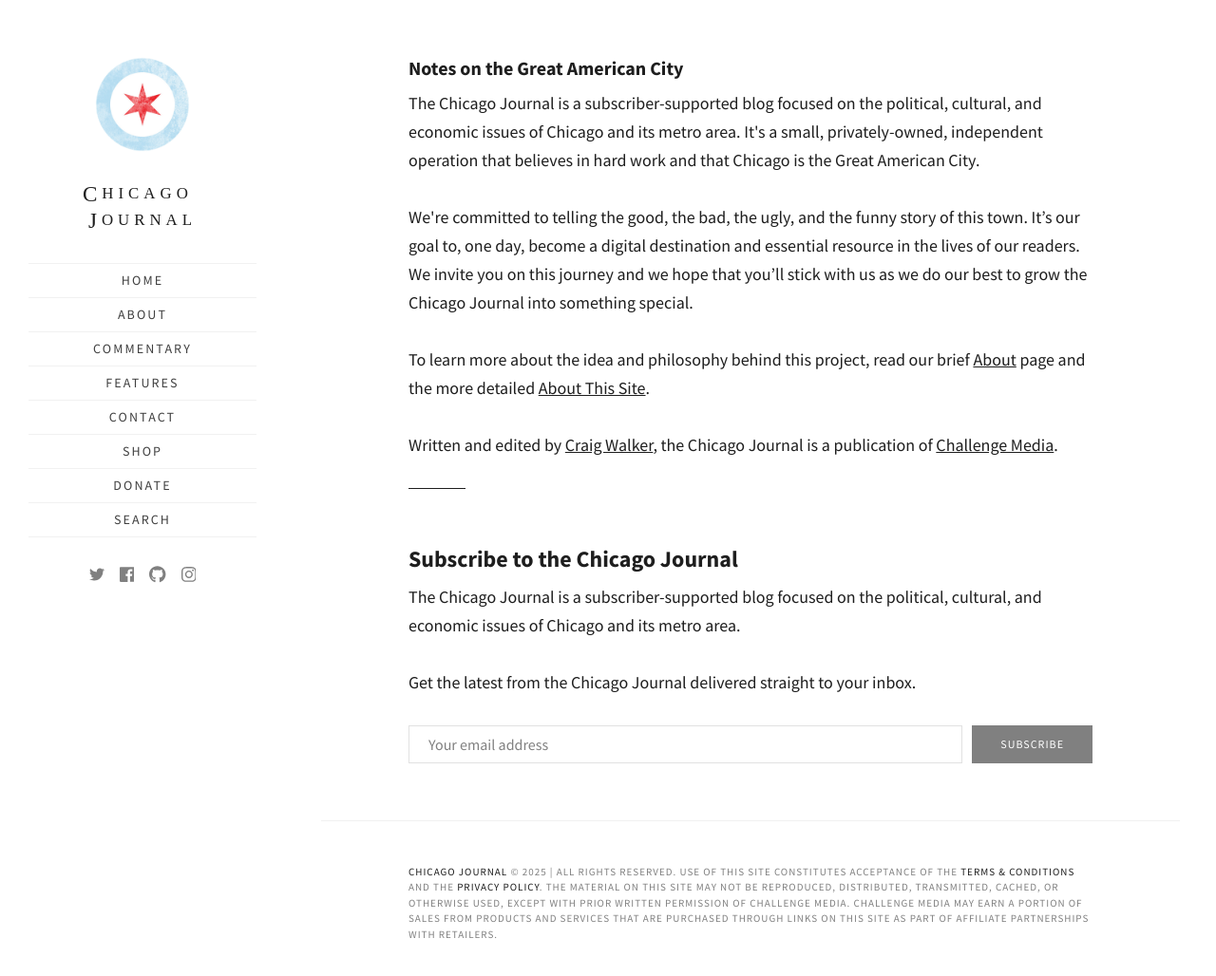
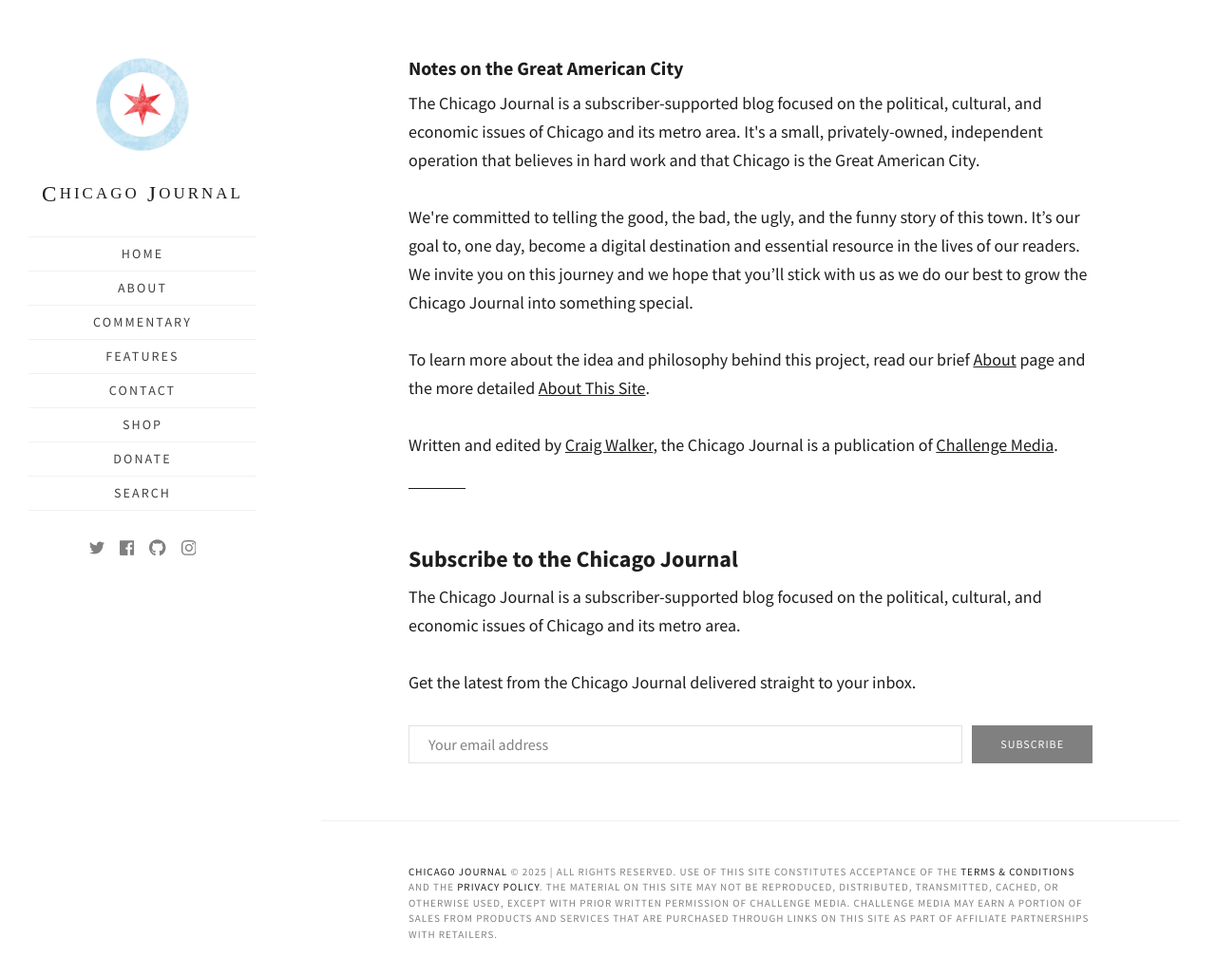
Before and after one commit to walkercraig/chicagojournal, a Jekyll site: the page built from index.html, in a window 1280 px wide and 1052 px high. Shown: the top 1028 px of the window at 95% size. Built offline with Jekyll 4.4.1, drawn with Linux system fonts in a browser that asks for light colours; some web fonts are replaced; the list of posts is cut into pages by our own code.

Commit message:
Update _header.scss

```diff
--- a/_sass/_header.scss
+++ b/_sass/_header.scss
@@ -51,7 +51,7 @@
   font-size: 1.17rem !important;
   font-weight: 400;
   margin: 1px 0 0 0 !important;
-  letter-spacing: 5px !important;
+  letter-spacing: 3.1px !important;
   font-variant: small-caps;
   color: #1e1e1e;
 }
```
